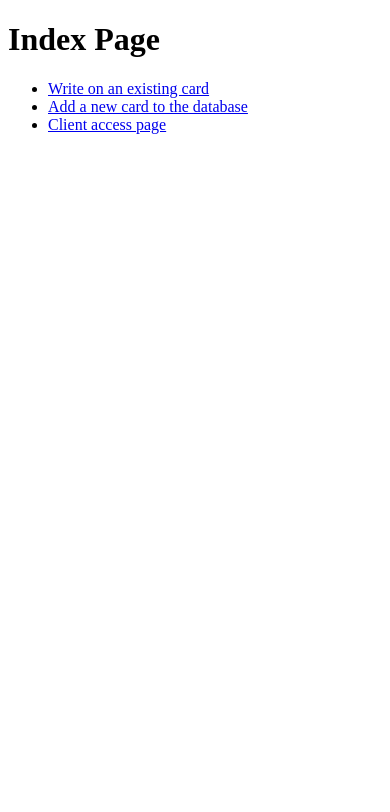
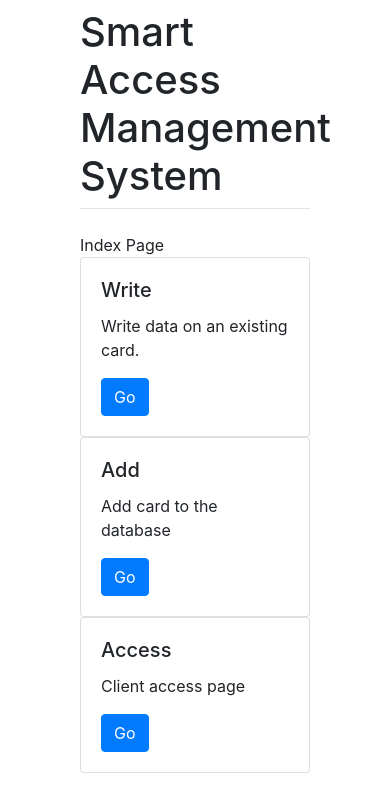
Before and after one commit to LorenzoAgnolucci/smartaccess, a Django app: page /rfid/ in a window 390 px wide. Shown: the top 812 px of the page. Run offline with Django 3.2, Linux system fonts and the light colour scheme; some libraries are stand-ins or nearby versions.

Commit message:
Added bootstrap to some other pages Improved flow from view to view (when writing on new card, show an error and redirect to add_card view) Added some web pages to show errors etc.

```diff
--- a/rfid/templates/rfid/index.html
+++ b/rfid/templates/rfid/index.html
@@ -1,26 +1,62 @@
-<!DOCTYPE html>
-<html lang="en">
-<head>
-    <meta charset="UTF-8">
-    <title>Smart Access Management System</title>
-</head>
-<body>
+{% extends 'base.html' %}
 
-<h1>Index Page</h1>
+{% block content %}
 
-{#{% if messages %}#}
-{#    <script>#}
-{#        {% for message in messages %}#}
-{#            alert("{{ message }}");#}
-{#        {% endfor %}#}
-{#    </script>#}
-{#{% endif %}#}
-<ul>
-    <li><a href="{% url 'rfid:write_card' %}">Write on an existing card</a></li>
-    <li><a href="{% url 'rfid:add_card' %}">Add a new card to the database</a></li>
-    <li><a href="{% url 'rfid:access_main' %}">Client access page</a></li>
-</ul>
-</body>
-</html>
+    {% block title %}Index Page{% endblock %}
+
+{#TODO add nav bar to every page#}
+{#    <nav class="navbar navbar-expand-lg navbar-light bg-light">#}
+{#  <a class="navbar-brand" href="#">Navbar</a>#}
+{#  <button class="navbar-toggler" type="button" data-toggle="collapse" data-target="#navbarNav" aria-controls="navbarNav" aria-expanded="false" aria-label="Toggle navigation">#}
+{#    <span class="navbar-toggler-icon"></span>#}
+{#  </button>#}
+{#  <div class="collapse navbar-collapse" id="navbarNav">#}
+{#    <ul class="navbar-nav">#}
+{#      <li class="nav-item active">#}
+{#        <a class="nav-link" href="{% url 'rfid:write_card_scan' %}">Write</a>#}
+{#      </li>#}
+{#      <li class="nav-item">#}
+{#        <a class="nav-link" href="{% url 'rfid:add_card' %}">Add</a>#}
+{#      </li>#}
+{#      <li class="nav-item">#}
+{#        <a class="nav-link" href="{% url 'rfid:access_main' %}">Access</a>#}
+{#      </li>#}
+{#      <li class="nav-item">#}
+{#        <a class="nav-link disabled" href="#">Disabled</a>#}
+{#      </li>#}
+{#    </ul>#}
+{#  </div>#}
+{#</nav>#}
+
+    <div class="row">
+      <div class="col-sm-6">
+        <div class="card">
+          <div class="card-body">
+            <h5 class="card-title">Write</h5>
+            <p class="card-text">Write data on an existing card.</p>
+            <a href="{% url 'rfid:write_card_scan' %}" class="btn btn-primary">Go</a>
+          </div>
+        </div>
+      </div>
+      <div class="col-sm-6">
+        <div class="card">
+          <div class="card-body">
+            <h5 class="card-title">Add</h5>
+            <p class="card-text">Add card to the database</p>
+            <a href="{% url 'rfid:add_card_scan' %}" class="btn btn-primary">Go</a>
+          </div>
+        </div>
+      </div>
+      <div class="col-sm-6">
+        <div class="card">
+          <div class="card-body">
+            <h5 class="card-title">Access</h5>
+            <p class="card-text">Client access page</p>
+            <a href="{% url 'rfid:access_main' %}" class="btn btn-primary">Go</a>
+          </div>
+        </div>
+      </div>
+    </div>
 
 {#TODO add bootstrap style to all web pages, see write_card.html#}
+{% endblock %}
--- a/rfid/templates/rfid/write_card.html
+++ b/rfid/templates/rfid/write_card.html
@@ -1,4 +1,3 @@
-
 {% extends 'base.html' %}
 
 {% load crispy_forms_tags %}
@@ -17,7 +16,7 @@
     } );
     </script>
 
-    <h1>Write new accesses on card</h1>
+    {% block title %}Write new accesses on card{% endblock %}
 
     {#{% if messages %}#}
     {#    <script>#}
--- a/rfid/urls.py
+++ b/rfid/urls.py
@@ -8,7 +8,9 @@ app_name = 'rfid'
 urlpatterns = [
                   path('', views.IndexView.as_view(), name='index'),
                   path('add_card/', views.add_card, name='add_card'),
+                  path('add_card_scan/', views.AddCardScanView.as_view(), name='add_card_scan'),
                   path('write_card/', views.write_card, name='write_card'),
+                  path('write_card_scan/', views.WriteCardScanView.as_view(), name='write_card_scan'),
                   path('access/', views.AccessMainView.as_view(), name='access_main'),
                   path('access/result/', views.access_result, name='access_result'),
                   path('access/result/<int:card_id>/', views.access_result, name='access_result')
--- a/rfid/views.py
+++ b/rfid/views.py
@@ -17,58 +17,73 @@ class IndexView(TemplateView):
     template_name = 'rfid/index.html'
 
 
+class AddCardScanView(TemplateView):
+    template_name = 'rfid/add_card_scan.html'
+
+
+class WriteCardScanView(TemplateView):
+    template_name = 'rfid/write_card_scan.html'
+
+    # def setup(self, request, *args, **kwargs):
+    #     return super().setup(request, *args, **kwargs)
+
+
 # class AddCardView(TemplateView):
 #     template_name = "rfid/add_card.html"
 #
 
 def add_card(request):
-    # reader = mfrc522.SimpleMFRC522()
-    # card_id = reader.read_id()
-    card_id = random.randint(10e11, 10e12)
+    try:
+        card_id = request.session.pop('card_id')
+        request.session.modified = True
+    except KeyError:
+        # reader = mfrc522.SimpleMFRC522()
+        # card_id = reader.read_id()
+        card_id = input('Type card id')
+
     if RFIDCard.objects.filter(card_id=card_id).exists():
-        return HttpResponse('The card is already in the database')
-    new_card = RFIDCard(card_id=card_id, remaining_accesses=0, expiration_date=datetime.datetime.today())
+        return HttpResponse("The card is already in the database")
+
+    new_card = RFIDCard(card_id=card_id)
     new_card.save()
     return HttpResponse('Added card {}'.format(card_id))
 
 
 def write_card(request):
-    messages.info(request, 'Scan the card you want to write on')
-    # reader = mfrc522.SimpleMFRC522()
-    # card_id = reader.read_id()
-    # TODO remember to revert to read_id() function
-    card_id = '5279589593186'
-    if request.method == 'POST':
-        try:
-            # card must be scanned
-            # TODO check condition forks
-            f = WriteCardForm(request.POST)
-            if f.is_valid():
-                remaining_accesses = f.cleaned_data['remaining_accesses']
-                expiration_date = f.cleaned_data['expiration_date']
-                if remaining_accesses < 0:
-                    messages.error(request, 'Remaining accesses must be greater than 0')
-                    return render(request, 'rfid/index.html')
-                if expiration_date <= datetime.date.today():
-                    messages.error(request, 'New expiration date must be in the future')
-                    return render(request, 'rfid/index.html')
-                f.save()
-            else:
-                args = {'form': f}
-                return render(request, 'rfid/write_card.html', args)
+    # messages.info(request, 'Scan the card you want to write on')
 
-        except RFIDCard.DoesNotExist:
-            messages.error(request, 'You have to add the card to the database before writing on it')
-            return render(request, 'rfid/index.html')
-        # return render(request, 'rfid/index.html', {'error_message': "You have to add the card to the database "
-        #                                                             "before writing on it"})
-        messages.success(request, 'Written on card')
-        # return render(request, 'rfid/index.html')
-        return HttpResponseRedirect(reverse('rfid:index'))
+    # check if the card has been scanned before
+    try:
+        card_id = request.session.pop('card_id')
+        request.session.modified = True
+    except KeyError:
+        # reader = mfrc522.SimpleMFRC522()
+        # card_id = reader.read_id()
+        # TODO remember to revert to read_id() function
+        # card_id = '5279589593186'
+        card_id = input('Type card id')
 
-    else:
-        f = WriteCardForm(initial={'card_id': card_id})
-    return render(request, 'rfid/write_card.html', {'form': f})
+    try:
+        card = RFIDCard.objects.get(pk=card_id)
+        if request.method == 'POST':
+            # RFIDCard model bound form
+            form = WriteCardForm(request.POST, instance=card)
+
+            if form.is_valid():
+                # Validation is done at form level in the clean() method override
+                form.save()
+                return render(request, 'rfid/write_card_success.html', context=form.cleaned_data)
+        else:
+            # unbound form
+            form = WriteCardForm(initial={'card_id': card_id})
+
+        request.session['card_id'] = card_id
+        return render(request, 'rfid/write_card.html', {'form': form})
+
+    except RFIDCard.DoesNotExist:
+        # messages.error(request, 'You have to add the card to the database before writing on it')
+        request.session['card_id'] = card_id
+        return render(request, 'rfid/write_card_add_new.html', context={'card_id': card_id})
 
 
 def get_photo_data():
```
Also changed, not shown: rfid/forms.py (+14 -6 lines), rfid/templates/rfid/add_card_scan.html (added, +9 -0 lines), rfid/templates/rfid/write_card_add_new.html (added, +11 -0 lines), rfid/templates/rfid/write_card_scan.html (added, +9 -0 lines), rfid/templates/rfid/write_card_success.html (added, +9 -0 lines), db.sqlite3.
